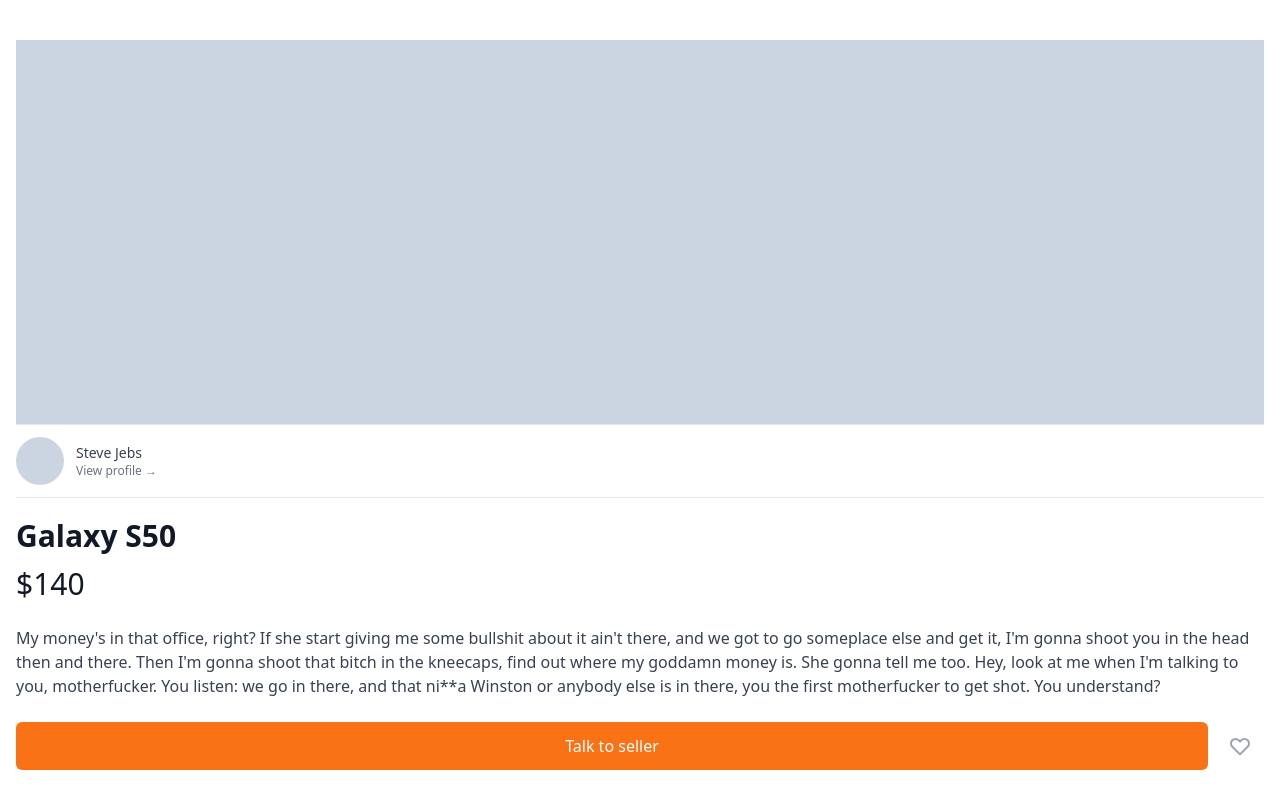
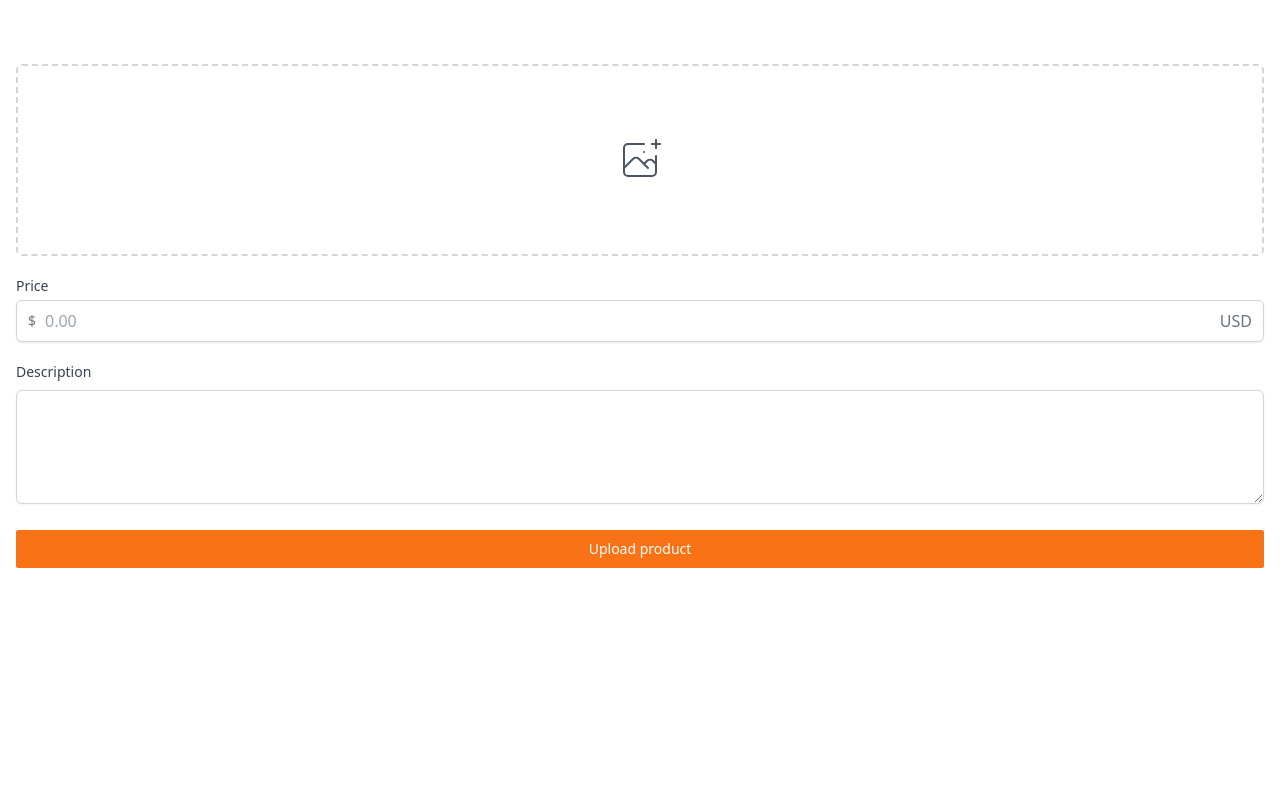
Before and after one commit to MeluvRose/clone-carrot, a Next.js app: page /items/upload in a window 1280 px wide. Shown: the top 800 px of the page. Built offline with nearby package versions, Linux system fonts and the light colour scheme.

Commit message:
#5.5 Upload Items

```diff
--- a/pages/enter.tsx
+++ b/pages/enter.tsx
@@ -40,13 +40,14 @@ export default function Enter() {
           </div>
         </div>
         <form className="flex flex-col">
-          <label className="text-sm font-medium text-gray-700">
+          <label htmlFor="input" className="text-sm font-medium text-gray-700">
             {method === "email" ? "Email address" : null}
             {method === "phone" ? "Phone number" : null}
           </label>
           <div className="mt-1">
             {method === "email" ? (
               <input
+                id="input"
                 type="email"
                 className="appearance-none w-full px-3 py-2 border-gray-300 rounded-md shadow-sm placeholder-gray-400 focus:outline-none focus:ring-orange-500 focus:border-orange-500"
                 required
@@ -58,6 +59,7 @@ export default function Enter() {
                   +82
                 </span>
                 <input
+                  id="input"
                   type="number"
                   className="appearance-none w-full px-3 py-2 border-gray-300 rounded-md rounded-l-none shadow-sm placeholder-gray-400 focus:outline-none focus:ring-orange-500 focus:border-orange-500"
                   required
--- /dev/null
+++ b/pages/items/upload.tsx
@@ -0,0 +1,69 @@
+import type { NextPage } from "next";
+
+const Upload: NextPage = () => {
+  return (
+    <div className="px-4 py-16">
+      <div>
+        <div>
+          <label className=" w-full cursor-pointer text-gray-600 hover:text-orange-500 hover:border-orange-500 flex items-center justify-center border-2 border-dashed border-gray-300 h-48 rounded-md">
+            <svg
+              className="h-12 w-12"
+              stroke="currentColor"
+              fill="none"
+              viewBox="0 0 48 48"
+              aria-hidden="true"
+            >
+              <path
+                d="M28 8H12a4 4 0 00-4 4v20m32-12v8m0 0v8a4 4 0 01-4 4H12a4 4 0 01-4-4v-4m32-4l-3.172-3.172a4 4 0 00-5.656 0L28 28M8 32l9.172-9.172a4 4 0 015.656 0L28 28m0 0l4 4m4-24h8m-4-4v8m-12 4h.02"
+                strokeWidth={2}
+                strokeLinecap="round"
+                strokeLinejoin="round"
+              />
+            </svg>
+
+            <input className="hidden" type="file" />
+          </label>
+        </div>
+      </div>
+      <div className="my-5">
+        <label
+          htmlFor="price"
+          className="mb-1 block text-sm font-medium text-gray-700"
+        >
+          Price
+        </label>
+        <div className=" rounded-md relative flex items-center shadow-sm">
+          <div className="absolute left-0 pointer-events-none pl-3 flex items-center justify-center">
+            <span className="text-gray-500 text-sm">$</span>
+          </div>
+          <input
+            id="price"
+            type="text"
+            placeholder="0.00"
+            className="appearance-none pl-7 w-full px-3 py-2 border-gray-300 rounded-md shadow-sm placeholder-gray-400 focus:outline-none focus:ring-orange-500 focus:border-orange-500"
+          />
+          <div className="absolute right-0 pointer-events-none pr-3 flex items-center">
+            <span className="text-gray-500">USD</span>
+          </div>
+        </div>
+      </div>
+      <div>
+        <label className="mb-1 block text-sm font-medium text-gray-700">
+          Description
+        </label>
+        <textarea
+          className="mt-1 shadow-sm w-full focus:ring-orange-500 rounded-md border-gray-300 focus:border-orange-500"
+          rows={4}
+        />
+      </div>
+      <button
+        className="mt-5 w-full bg-orange-500 hover:bg-orange-600 text-white py-2 px-4 border border-transparent rounded-sm shadow-xm text-sm font-me
+           focus:ring-2 focus:ring-offset-2 focus:ring-orange-500 focus:outline-none"
+      >
+        Upload product
+      </button>
+    </div>
+  );
+};
+
+export default Upload;
```
